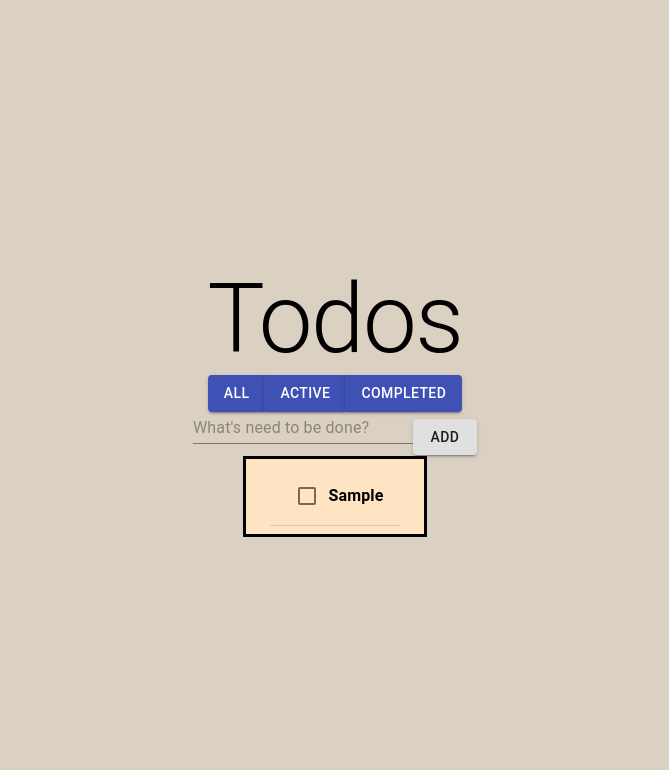
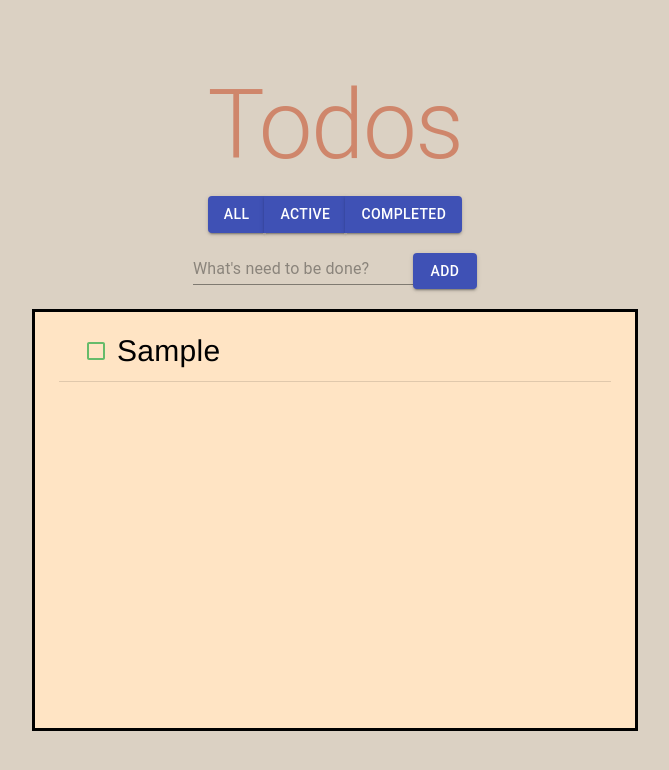
Before and after one commit to 52Satanas/react-todolist, a React (Create React App) app: page / in a window 1280 px wide. Both pictures are taken after typing "Sample" into the empty fields and a click on the button "ADD". Shown: the top 770 px of the page, without its empty margins (305-974 px from the left). Built offline with nearby package versions, Linux system fonts and the light colour scheme.

Commit message:
ultimos detalhes realizados bem como alguns comments

```diff
--- a/src/App.css
+++ b/src/App.css
@@ -15,27 +15,33 @@ html,
   height: 100%;
 }
 
+.Title{
+  color: rgb(207, 134, 107);
+  object-position: center;
+  padding-bottom: 15px;
+  position: relative;
+}
+
 .App-link {
   color: #61dafb;
 }
 .Todo-List {
-  display: flex;
+  overflow: 'auto';
+  width: 100%;
+  font-size: larger;
+  min-height: 0px;
+  min-width: 0px;
+  padding: flex;
+  flex: content;
   flex-direction: column;
-  align-items: left ;
-  box-sizing: content-box;
   background-color: bisque;
-  height: 50 ;
   border: solid;
-  max-height: 100 px;
-  width: 150 ;
-
 }
 
-@keyframes App-logo-spin {
-  from {
-    transform: rotate(0deg);
-  }
-  to {
-    transform: rotate(360deg);
-  }
+.New-Todo {
+  display: flex;
+  flex-direction: row;
 }
+li {
+  text-align: center;
+}
--- a/src/App.js
+++ b/src/App.js
@@ -5,13 +5,16 @@ import NewTodoForm from './components/NewTodoForm';
 import TodoList from "./components/TodoList";
 import FilterButtons from "./components/FilterButtons";
 
-
+//local storage Key (melhor como dovenv para casos mais sérios)
 const LOCAL_KEY = "todo-list"
 
 function App() {
+
+  //States
  const [todos, setTodos] = useState([]);
  const [filter, setFilter] = useState('all');
 
+ // useEffect para carregar os Todos anteriormente definidos
  useEffect(() => {
   const storageTodos = JSON.parse(localStorage.getItem(LOCAL_KEY))
   if(storageTodos) {
@@ -19,16 +22,17 @@ function App() {
   }
 }, []);
 
-
+// useEffect para ir guardando os Todos em memória caso um restart subito
  useEffect(() => {
    localStorage.setItem(LOCAL_KEY, JSON.stringify(todos));
  }, [todos]);
 
+ //função responsável pela adição de um novo Todo
  function addTodo(todo) {
     return setTodos([todo, ...todos]);
  }
 
-
+// função para marcar um Todo como realizado
 function setCompleted(id) {
    setTodos(
     todos.map( todo => {
@@ -43,6 +47,7 @@ function setCompleted(id) {
   );
 }
 
+//função para alterar o estado do filtro ['all', 'completed', 'active']
 function filterChange(newfilter) {
   console.log(filter);
   return setFilter(newfilter);
@@ -50,7 +55,7 @@ function filterChange(newfilter) {
 
   return (
     <div className="App">
-        <Typography variant="h1">Todos</Typography>
+        <Typography position="absolute" className="Title" variant="h1">Todos</Typography>
         <FilterButtons filterChange={ filterChange }/>
         <NewTodoForm addTodo={addTodo} />
         <TodoList className="Todo-List" todos={ todos } filter={filter} setCompleted={ setCompleted } />
--- a/src/components/FilterButtons.js
+++ b/src/components/FilterButtons.js
@@ -1,5 +1,6 @@
 import React from 'react';
 import { Button, ButtonGroup } from '@material-ui/core'
+
 
 function FilterButtons({ filterChange }) {
     return (<ButtonGroup size="medium" display="flex">
--- a/src/components/NewTodoForm.js
+++ b/src/components/NewTodoForm.js
@@ -24,17 +24,18 @@ function NewTodoForm( {addTodo}) {
 
     }
 
-    return <form className="new-todo" onSubmit={handleSubmit}>
+    return <form className="New-Todo" style={{padding: "20px" }}onSubmit={handleSubmit}>
         <TextField
         name="newTodo"
         type="text"
-        height= "100 px"
+        size= "medium"
         value={todo.description}
         onChange={handleTodoInput}
         placeholder= "What's need to be done?"
         />
         <Button
             variant="contained"
+            color="primary"
             type="submit" >
         Add</Button>
     </form>
--- a/src/components/Todo.js
+++ b/src/components/Todo.js
@@ -1,5 +1,6 @@
 import React from "react";
-import { Checkbox, ListItem, Typography, Divider, Container } from '@material-ui/core';
+import { Checkbox, ListItem, Typography, Divider, Container, colors } from '@material-ui/core';
+import "../App.css"
 
 function Todo({ todo, setCompleted }) {
 
@@ -9,17 +10,23 @@ function Todo({ todo, setCompleted }) {
 
     return (
         <Container>
-            <ListItem >
+            <ListItem className="Todo">
                 <Checkbox
-                    color= "primary"
+                    style ={ {
+                        color: colors.green[400],
+                        '&$checked': {
+                          color: colors.green[600],
+                    }}}
                     checked={todo.done}
                     onClick= { handleComplete }
                 />
                 <Typography
                 variant="body1"
                 style={{
-                    fontWeight: "bolder",
-                    textDecoration: todo.done ? "line-through" : null
+                    fontFamily:"Helvetica Neue",
+                    fontSize:30,
+                    fontWeight: todo.done ? "bolder" : "lighter",
+                    textDecoration: todo.done ? "line-through" : null,
                 }}
                 >
                 {todo.description} </Typography>
--- a/src/components/TodoList.js
+++ b/src/components/TodoList.js
@@ -1,5 +1,5 @@
 import React from "react";
-import { List } from '@material-ui/core';
+import { List, Paper } from '@material-ui/core';
 import Todo from "./Todo";
 import '../App.css';
 
@@ -26,11 +26,11 @@ function TodoList( { todos, filter, setCompleted }) {
 
 
     return (
-        <List className="Todo-List">
-            {list.map( todo => (
-                <Todo key={todo.id} todo={todo} setCompleted={ setCompleted }/>
-            ))}
-        </List>
+            <List className="Todo-List" style={{maxHeight: 400, maxWidth: 600 ,overflow: 'auto'}} >
+                {list.map( todo => (
+                    <Todo key={todo.id} todo={todo} setCompleted={ setCompleted }/>
+                ))}
+            </List>
     );
 
 }
```
Also changed, not shown: 1 other file (tests, documents, lock files or other folders).
